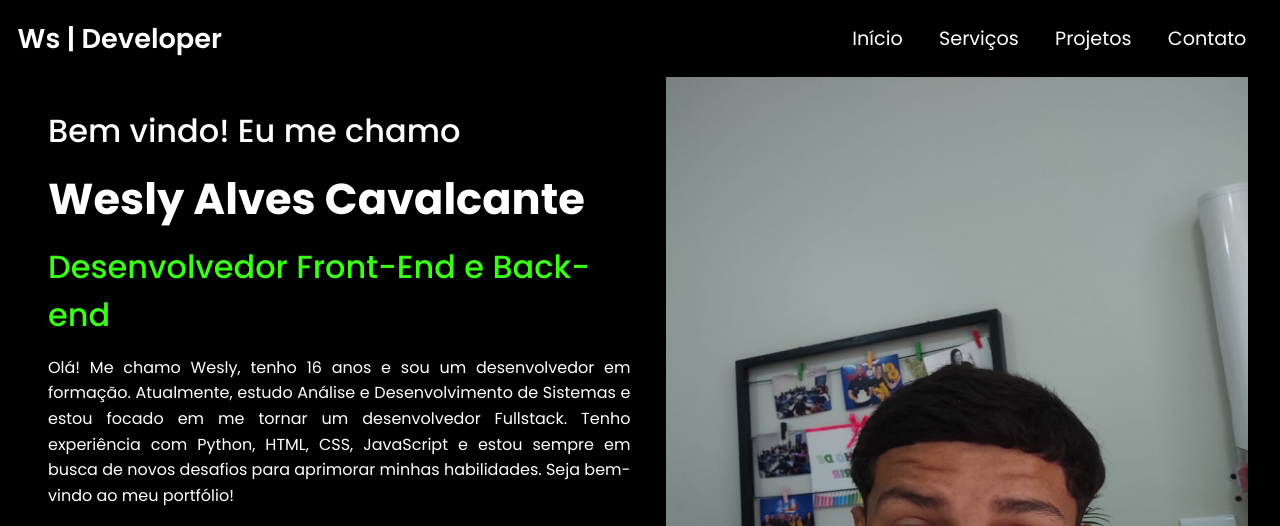
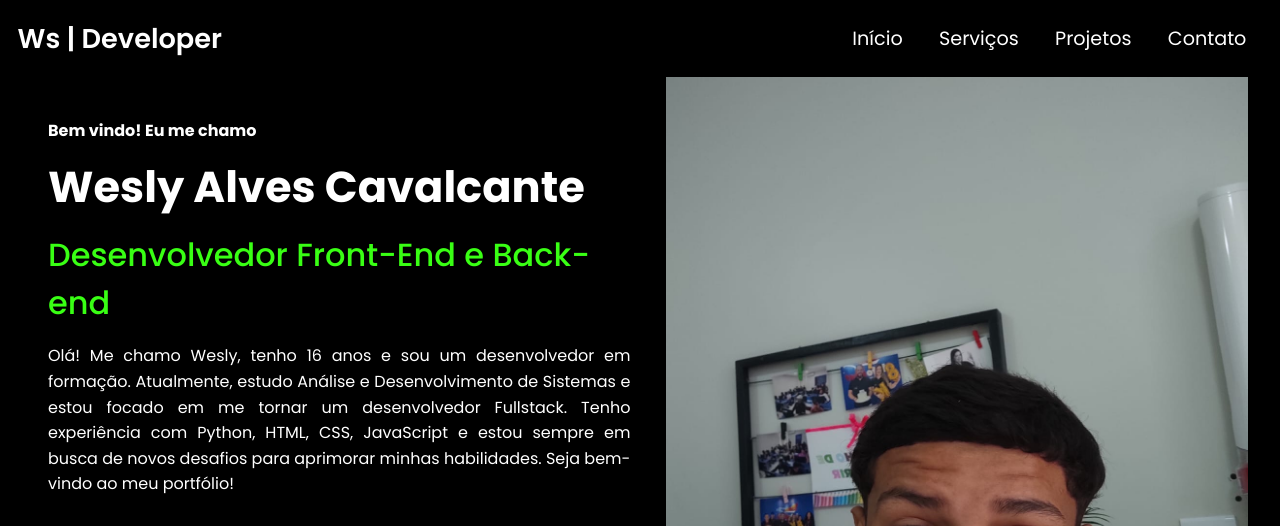
Before and after one commit to weslyzin/portfolio-basico, a plain HTML site: page index.html in a window 1280 px wide. Shown: the top 526 px of the page. Drawn offline with nearby package versions, Linux system fonts and the light colour scheme.

Commit message:
Update index.html

```diff
--- a/index.html
+++ b/index.html
@@ -45,7 +45,7 @@
 
     <section class="home" id="home" name="home">
       <div class="home-content">
-        <h3>Bem vindo! Eu me chamo</h3>
+        <h4>Bem vindo! Eu me chamo</h3>
         <h1>Wesly Alves Cavalcante</h1>
         <h3><span>Desenvolvedor</span><span> Front-End e Back-end</span></h3>
 
```
